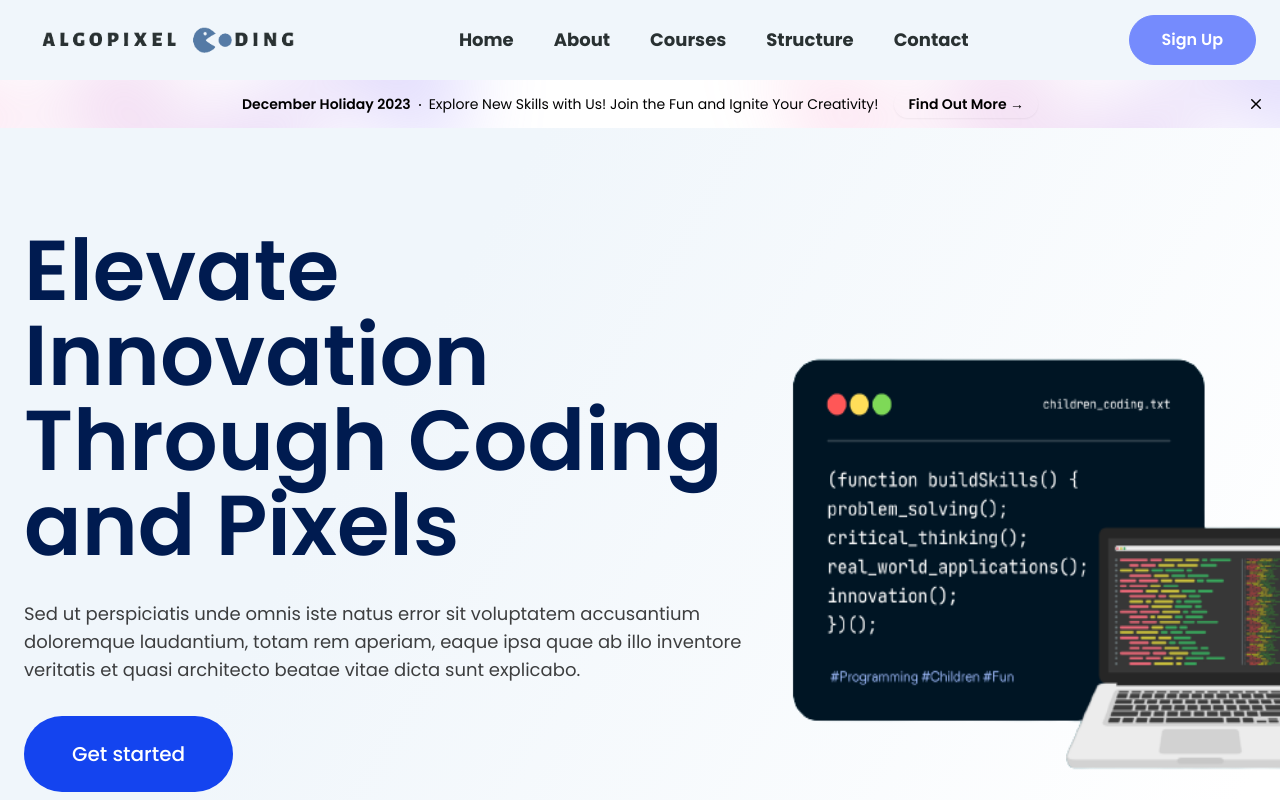
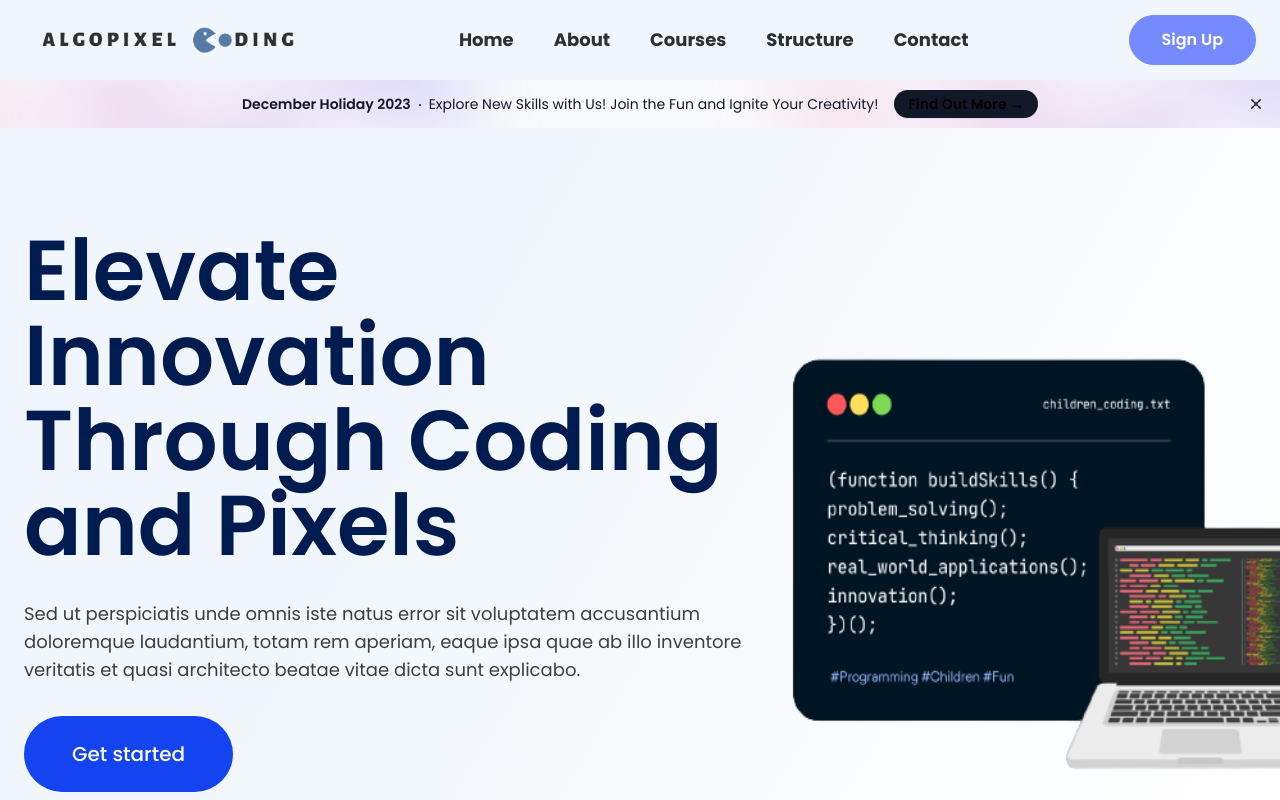
Before and after one commit to RaphaelChia/Algopixel-nextjs, a Next.js app: page / in a window 1280 px wide. Shown: the top 800 px of the page. Built offline with nearby package versions, Linux system fonts and the light colour scheme.

Commit message:
fixed tailwind tsconfig

```diff
--- a/src/components/alert.tsx
+++ b/src/components/alert.tsx
@@ -52,7 +52,7 @@
             </p>
             <a
               href="/holidayprogrammes"
-              className="flex-none rounded-full bg-gray-900 px-3.5 py-1 text-sm font-semibold shadow-sm hover:bg-gray-700 focus-visible:outline focus-visible:outline-2 focus-visible:outline-offset-2 focus-visible:outline-gray-900"
+              className="flex-none rounded-full bg-gray-900 px-3.5 py-1 text-sm font-semibold shadow-sm hover:bg-gray-700 focus-visible:outline focus-visible:outline-2 focus-visible:outline-offset-2 focus-visible:outline-gray-900 "
             >
               Find Out More <span aria-hidden="true">&rarr;</span>
             </a>
--- a/tailwind.config.js
+++ b/tailwind.config.js
@@ -9,6 +9,7 @@
     "./src/**/*.{js,ts,jsx,tsx,mdx}",
   ],
   theme: {
+    extend:{
       colors: {
         transparent: 'transparent',
         current: 'currentColor',
@@ -26,6 +27,8 @@
         'lightblue' : "#F0F6FB",
         'darkblue' : "#293132",
       },
+    },
+
     fontSize: {
       xs: ['0.75rem', { lineHeight: '1rem' }],
       sm: ['0.875rem', { lineHeight: '1.25rem' }],
@@ -41,8 +44,7 @@
       '8xl': ['6rem', { lineHeight: '1' }],
       '9xl': ['8rem', { lineHeight: '1' }],
       '85xl': ['85px', { lineHeight: '1' }],
-    },
-    extend: {},
+    }
   },
   plugins: [],
 }
--- a/tailwind.config.ts
+++ /dev/null
@@ -1,20 +0,0 @@
-import type { Config } from 'tailwindcss'
-
-const config: Config = {
-  content: [
-    './src/pages/**/*.{js,ts,jsx,tsx,mdx}',
-    './src/components/**/*.{js,ts,jsx,tsx,mdx}',
-    './src/app/**/*.{js,ts,jsx,tsx,mdx}',
-  ],
-  theme: {
-    extend: {
-      backgroundImage: {
-        'gradient-radial': 'radial-gradient(var(--tw-gradient-stops))',
-        'gradient-conic':
-          'conic-gradient(from 180deg at 50% 50%, var(--tw-gradient-stops))',
-      },
-    },
-  },
-  plugins: [],
-}
-export default config
--- a/tsconfig.json
+++ b/tsconfig.json
@@ -8,7 +8,7 @@
     "noEmit": true,
     "esModuleInterop": true,
     "module": "esnext",
-    "moduleResolution": "bundler",
+    "moduleResolution": "node",
     "resolveJsonModule": true,
     "isolatedModules": true,
     "jsx": "preserve",
```
Lines whose indentation alone changed are shown as unchanged.
